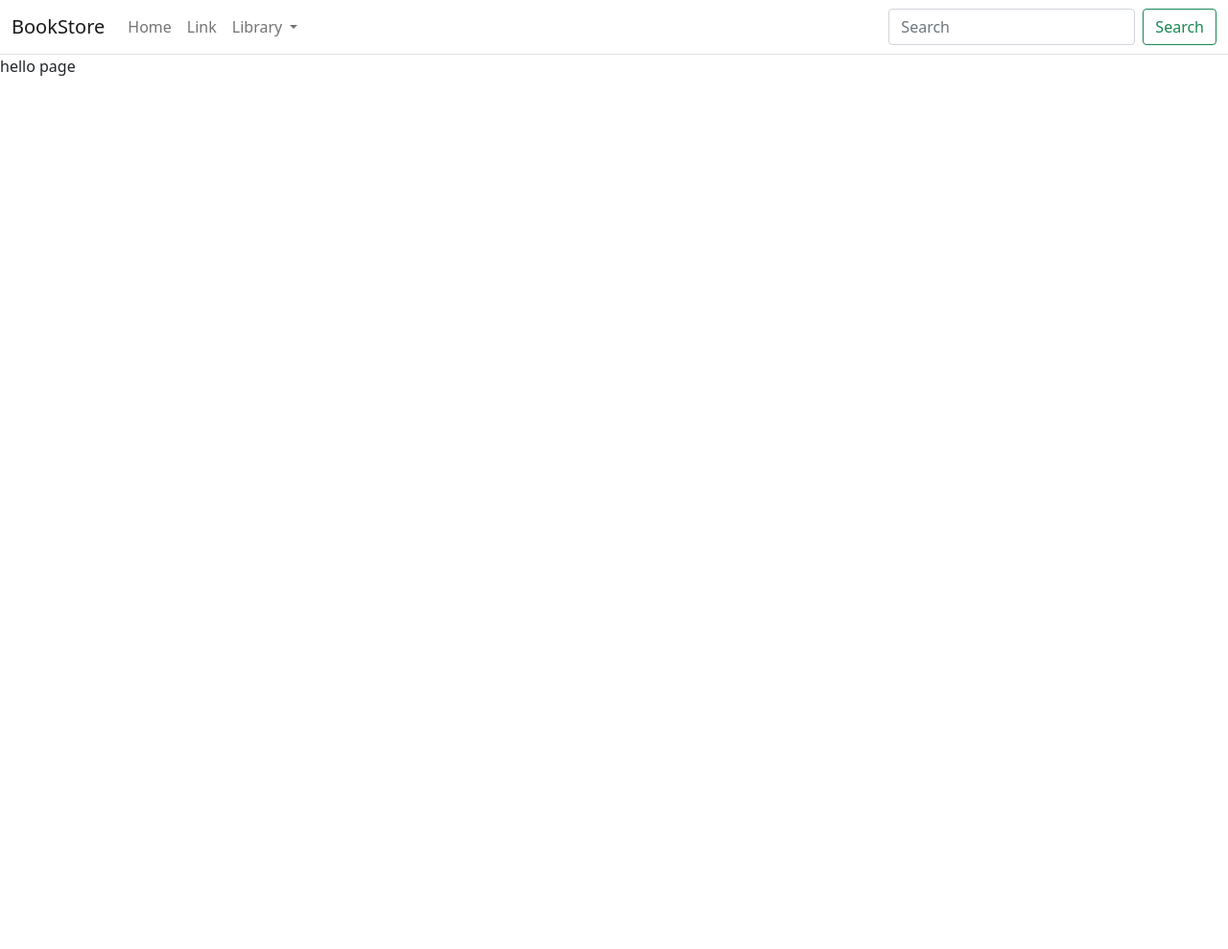
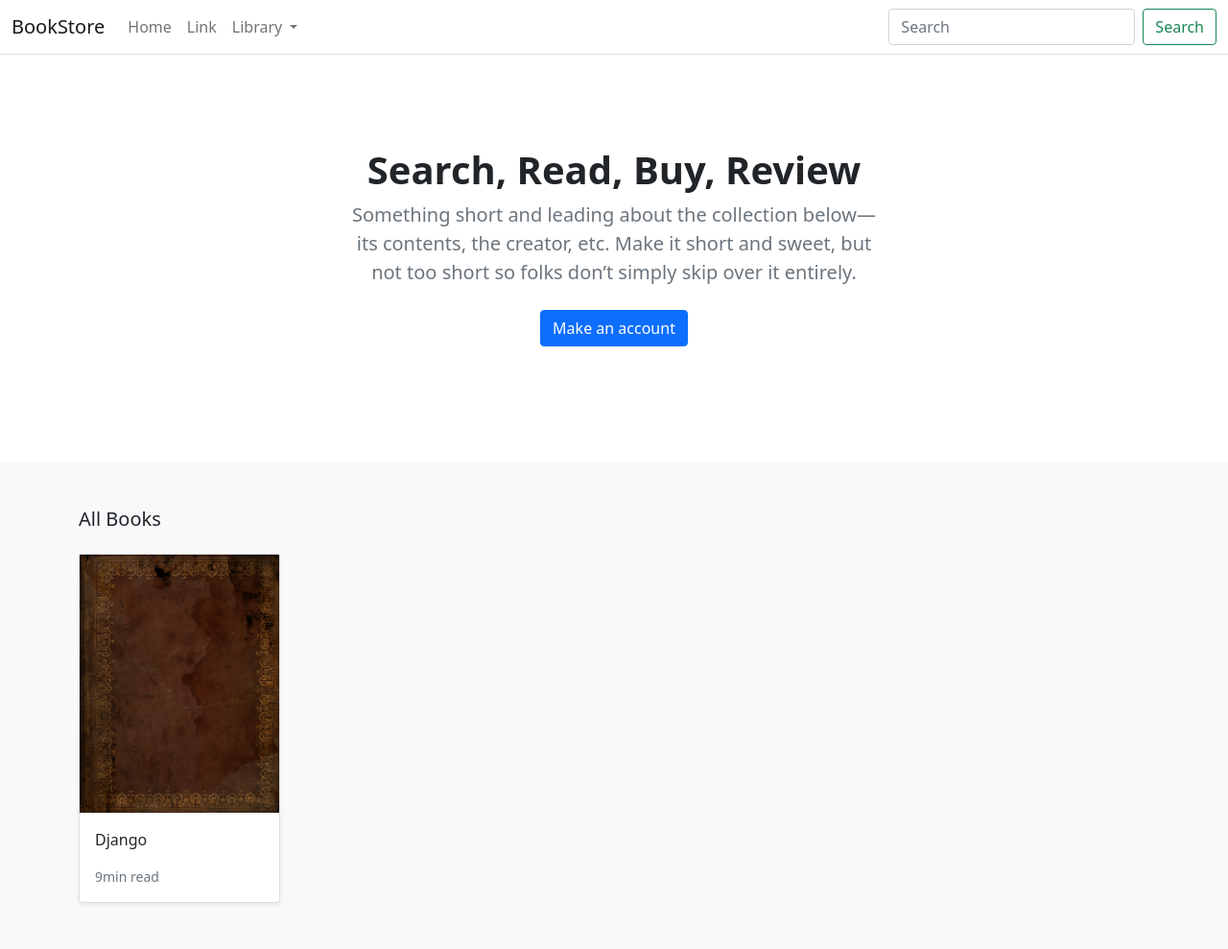
Before and after one commit to F-Linares/ecommerce, a Django app: page / in a window 1280 px wide. Shown: the whole page at 96% size. Before the commit the page ends 79 px from the top, so only its background shows below. Run offline with Django 3.2, Linux system fonts and the light colour scheme; data comes from the database, SQL or seed files in the repository; both versions use the stored data as it was after the commit.

Commit message:
Products Data Grid

```diff
--- a/ecommerce/core/settings.py
+++ b/ecommerce/core/settings.py
@@ -52,6 +52,7 @@ TEMPLATES = [
                 'django.template.context_processors.request',
                 'django.contrib.auth.context_processors.auth',
                 'django.contrib.messages.context_processors.messages',
+                'store.views.categories',
             ],
         },
     },
--- a/ecommerce/store/views.py
+++ b/ecommerce/store/views.py
@@ -2,6 +2,11 @@ from django.shortcuts import render
 
 from .models import Category, Product
 
+def categories(request):
+        return {
+        'categories': Category.objects.all()
+        }
+
 def all_products(request):
     products = Product.objects.all()
     return render(request, 'store/home.html', {'products': products})
--- a/ecommerce/templates/store/home.html
+++ b/ecommerce/templates/store/home.html
@@ -1,7 +1,53 @@
 {% extends "./base.html" %}
 {% load static %}
 {% block title %}Home{% endblock %}
+{% block content %}
 
-{% block content %}
-    hello page
+
+<main>
+    <section class="py-5 text-center container">
+        <div class="row py-lg-5">
+        <div class="col-lg-6 col-md-8 mx-auto">
+            <h1 class="h1 fw-bold">Search, Read, Buy, Review</h1>
+            <p class="lead text-muted">Something short and leading about the collection below—its contents, the creator,
+                etc. Make it short and sweet, but not too short so folks don’t simply skip over it entirely.</p>
+            <p>
+                <a href="#" class="btn btn-primary my-2">Make an account</a>
+            </p>
+        </div>
+        </div>
+    </section>
+
+    <div class="album py-5 bg-light">
+        <div class="container">
+
+          <div class="pb-3 h5">All Books</div>
+          <div class="row row-cols-1 row-cols-sm-2 row-cols-md-5 g-3">
+
+            {% for product in products %}
+
+            <div class="col">
+              <div class="card shadow-sm">
+                <img class="img-fluid" alt="Responsive image" src="{{ product.image.url }}">
+                <div class="card-body">
+                  <p class="card-text">
+                    <a class="text-dark text-decoration-none" href="{{ product.get_absolute_url }}">{{ product.title }}</a>
+                  </p>
+                  <div class="d-flex justify-content-between align-items-center">
+                    <small class="text-muted">9min read</small>
+                  </div>
+                </div>
+              </div>
+            </div>
+
+            {% endfor %}
+
+          </div>
+        </div>
+      </div>
+
+
+
+</main>
+
 {% endblock%}
```
Also changed, not shown: ecommerce/db.sqlite3, ecommerce/media/images/grungy-front-book-cover-3.jpg (added), ecommerce/media/images/grungy-front-book-cover-3_mfNPcML.jpg (added), 4 other files.
